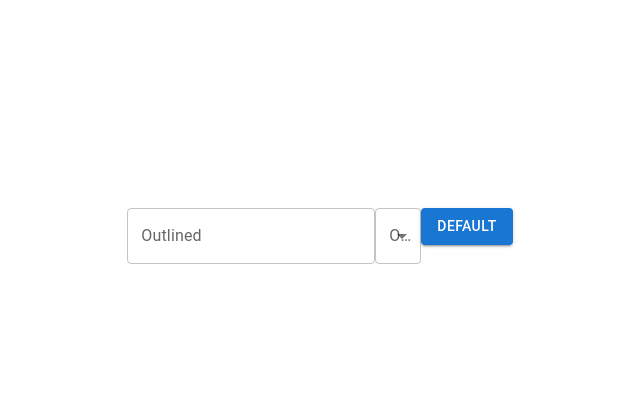
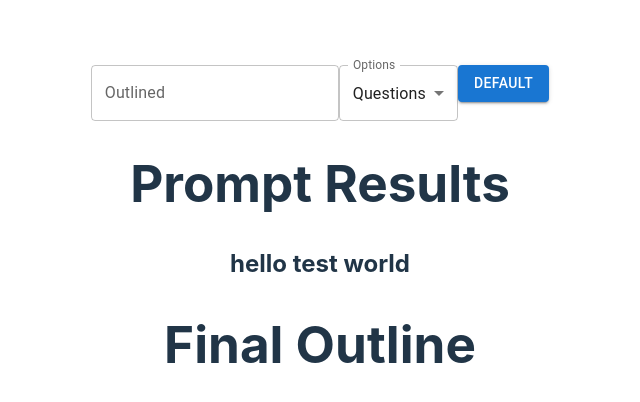
Before and after one commit to slothcodes/writers-assistant, a React (Vite) app: page / in a window 1280 px wide. Shown: the part 164-566 px from the top of the page, without its empty margins (320-960 px from the left). Built offline with nearby package versions, Linux system fonts and the light colour scheme.

Commit message:
connected all prompt options to backend

```diff
--- a/src/App.jsx
+++ b/src/App.jsx
@@ -3,17 +3,15 @@ import reactLogo from './assets/react.svg'
 import viteLogo from '/vite.svg'
 import './App.css'
 import {useSelector} from 'react-redux'
-import OutlineForm from './components/OutlineForm'
+import OutlineContainer from './containers/OutlineContainer'
 
 function App() {
   const [count, setCount] = useState(0)
-  const testMessage = useSelector(state => state.test.text)
-  console.log(testMessage)
   return (
     <>
       <div className="card">
-        <OutlineForm />
-        {testMessage}
+        <OutlineContainer />
+
       </div>
     </>
   )
--- a/src/components/OutlineForm.jsx
+++ b/src/components/OutlineForm.jsx
@@ -9,27 +9,48 @@ import {setText} from '../slices/testSlice'
 import { useDispatch } from "react-redux";
 
 export default function OutlineForm() {
-    const [promptSelection, setPromptSelection] = React.useState('');
+    const [promptSelection, setPromptSelection] = React.useState('questions');
     const [inputValue, setInputValue] = React.useState('');
     const dispatch = useDispatch();
     // handle change of input state
     const handleChange = (event) => {
         setInputValue(event.target.value);
     }
-    // handle submit to django backend which returns a json object with the text
+    // Handle change of dropdown selection
+    const handleDropdownChange = (event) => {
+      setPromptSelection(event.target.value);
+    }
+    // Validate Prompt Input
+    const validatePromptInput = () => {
+      // check if input is between minimum and maximum number of characters
+      if (inputValue.length < 10 || inputValue.length > 200) {
+        return 'Prompt must be between 10 and 200 characters';
+      }
+      return null; // Indicates valid prompt
+    }
+
+
+    // handle submit to django backend
     const handleSubmit = async (event) => {
+      if (validatePromptInput() === null) {
         event.preventDefault();
-        console.log('Submitted:',inputValue)
+        // prepare data to send
+        const dataToSend = {
+            promptText: inputValue,
+            promptType: promptSelection
+        }
         const response = await fetch('/getCompletion', {
             method: 'POST',
             headers: {
                 'Content-Type': 'application/json',
             },
-            body: JSON.stringify({text: inputValue}),
+            body: JSON.stringify(dataToSend),
         })
-        console.log(response)
         const results = await response.json()
-        dispatch(setText(results.text))
+        // split results into list
+        const resultList = results.list[0].split('\n')
+        dispatch(setText(resultList))
+      }
     }
 
   return (
@@ -43,12 +64,14 @@ export default function OutlineForm() {
             id="prompt-selection"
             value={promptSelection}
             label="Options"
-            onChange={(event)=>setPromptSelection(event.target.value)}
+            onChange={handleDropdownChange}
           >
             <MenuItem value="questions">Questions</MenuItem>
             <MenuItem value="mistakes">Mistakes</MenuItem>
             <MenuItem value="myths">Myths</MenuItem>
+            <MenuItem value="facts">Facts</MenuItem>
             <MenuItem value="tips">Tips</MenuItem>
+            <MenuItem value="benefits">Benefits</MenuItem>
           </Select>
         </FormControl>
         <Button variant="contained" type="submit" onSubmit={handleSubmit}>Default</Button>
--- a/src/components/OutlinePromptResults.jsx
+++ b/src/components/OutlinePromptResults.jsx
@@ -1,12 +1,19 @@
 import React from "react";
 import {setText} from '../slices/testSlice'
-import { useDispatch } from "react-redux";
+import { useDispatch, useSelector } from "react-redux";
 
 export default function OutlinePromptResults() {
+    const dispatch = useDispatch();
+    // make list of divs for each item in results list from redux store
+    const resultsList = useSelector(state => state.outlinePromptResults.results)
+    const subheadingComponents = resultsList.map((item,index) => {
+           return <div key={index} className="subheading"> <h2>{item}</h2></div>
+    })
 
     return (
         <div className="prompt-results">
             <h1>Prompt Results</h1>
+            {subheadingComponents}
         </div>
     );
 }
--- a/src/store/store.js
+++ b/src/store/store.js
@@ -1,9 +1,9 @@
 import {configureStore} from '@reduxjs/toolkit'
-import testReducer from '../slices/testSlice'
+import outlinePromptResultsReducer from '../slices/testSlice'
 
 const store = configureStore({
     reducer: {
-        test: testReducer
+        outlinePromptResults: outlinePromptResultsReducer
     }
 });
 
```
